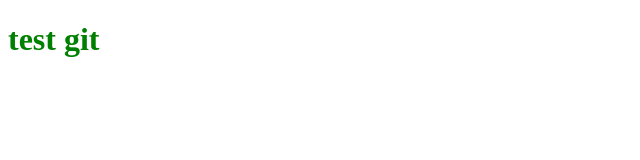
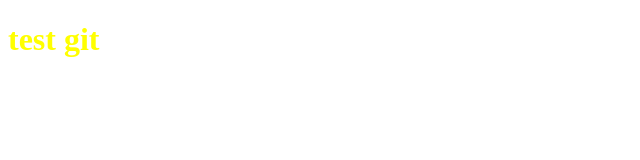
Before and after one commit to rach-hazgui/test, a plain HTML site: page index.html in a window 1280 px wide. Shown: the whole page, without its empty margins (0-640 px from the left). Drawn offline with Linux system fonts and the light colour scheme.

Commit message:
change color test in branch

```diff
--- a/index.html
+++ b/index.html
@@ -5,6 +5,6 @@
     <title>Title</title>
 </head>
 <body>
-<h1 style="color: green">test git</h1>
+<h1 style="color: yellow">test git</h1>
 </body>
 </html>
```
